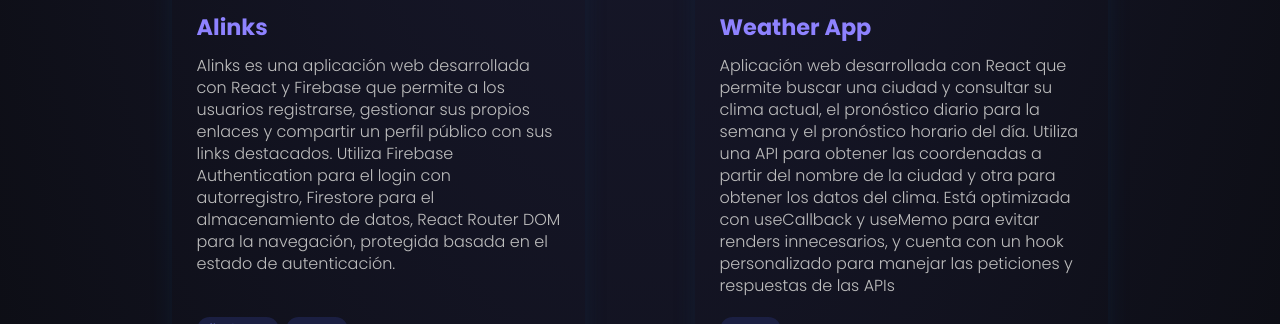
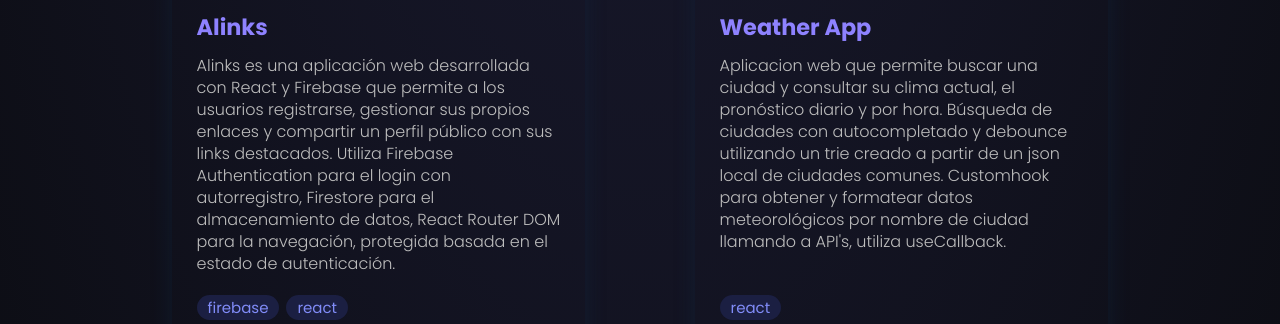
Before and after one commit to Aaron-Cue/portfolio, a plain HTML site: page src/index.html in a window 1280 px wide. Shown: the part 2294-2618 px from the top of the page. Drawn offline with nearby package versions, Linux system fonts and the light colour scheme.

Commit message:
change description project

```diff
--- a/src/index.html
+++ b/src/index.html
@@ -293,14 +293,7 @@
                 class="description-project"
                 data-translate="description-project-2"
               >
-                aplicación web desarrollada con React que permite buscar una
-                ciudad y consultar su clima actual, el pronóstico diario para la
-                semana y el pronóstico horario del día. Utiliza una API para
-                obtener las coordenadas a partir del nombre de la ciudad y otra
-                para obtener los datos del clima. Está optimizada con
-                useCallback y useMemo para evitar renders innecesarios, y cuenta
-                con un hook personalizado para manejar las peticiones y
-                respuestas de las APIs.
+              Aplicacion web que permite buscar una ciudad y consultar su clima actual, el pronóstico diario y por hora. Búsqueda de ciudades con autocompletado y debounce utilizando un trie creado a partir de un json local de ciudades comunes. Customhook para obtener y formatear datos meteorológicos por nombre de ciudad llamando a API's, utiliza useCallback.
               </p>
               <div class="tecnologies-project">
                 <div class="tecnologie">react</div>
--- a/src/translate.json
+++ b/src/translate.json
@@ -27,7 +27,7 @@
     "title-project-1": "Alinks",
     "description-project-1": "Alinks es una aplicación web desarrollada con React y Firebase que permite a los usuarios registrarse, gestionar sus propios enlaces y compartir un perfil público con sus links destacados. Utiliza Firebase Authentication para el login con autorregistro, Firestore para el almacenamiento de datos, React Router DOM para la navegación, protegida basada en el estado de autenticación.",
     "title-project-2": "Weather App",
-    "description-project-2": "Aplicación web desarrollada con React que permite buscar una ciudad y consultar su clima actual, el pronóstico diario para la semana y el pronóstico horario del día. Utiliza una API para obtener las coordenadas a partir del nombre de la ciudad y otra para obtener los datos del clima. Está optimizada con useCallback y useMemo para evitar renders innecesarios, y cuenta con un hook personalizado para manejar las peticiones y respuestas de las APIs",
+    "description-project-2": "Aplicacion web que permite buscar una ciudad y consultar su clima actual, el pronóstico diario y por hora. Búsqueda de ciudades con autocompletado y debounce utilizando un trie creado a partir de un json local de ciudades comunes. Customhook para obtener y formatear datos meteorológicos por nombre de ciudad llamando a API's, utiliza useCallback.",
     "title-project-3": "Cli Task",
     "description-project-3": "Aplicación CLI para gestionar tareas, desarrollada en Node.js y conectada a una base de datos MongoDB. Permite realizar operaciones CRUD (crear, leer, actualizar y eliminar) desde la terminal. Utiliza commander para el manejo de comandos, inquirer para entradas interactivas del usuario, picocolors y chalk para mejorar la visualización con estilos y colores en la consola.",
     "title-project-4": "Todo App",
@@ -61,7 +61,7 @@
     "title-project-1": "ALinks",
     "description-project-1": "Alinks is a web application built with React and Firebase that allows users to register, manage their personal links, and share a public profile with their featured links. It uses Firebase Authentication for sign-up and login, Firestore for data storage, and React Router DOM for navigation, which is protected based on the authentication state.",
     "title-project-2": "Weather App",
-    "description-project-2": "A web application built with React that allows users to search for a city and view its current weather, the daily forecast for the week, and the hourly forecast for the day. It uses one API to get coordinates from the city name and another to fetch weather data. The app is optimized with useCallback and useMemo to prevent unnecessary renders, and includes a custom hook to handle API requests and responses.",
+    "description-project-2": "A web application that allows users to search for a city and check its current weather, daily forecast, and hourly forecast. City search includes autocomplete and debounce using a trie built from a local JSON file of common cities. A custom hook is used to fetch and format weather data by city name, calling APIs and utilizing useCallback.",
     "title-project-3": "Cli Task",
     "description-project-3": "A CLI application for managing tasks, developed in Node.js and connected to a MongoDB database. It allows performing CRUD operations (create, read, update, and delete) from the terminal. It uses commander for command handling, inquirer for interactive user inputs, and picocolors and chalk for enhancing visualization with styles and colors in the console.",
     "title-project-4": "Todo App",
```
